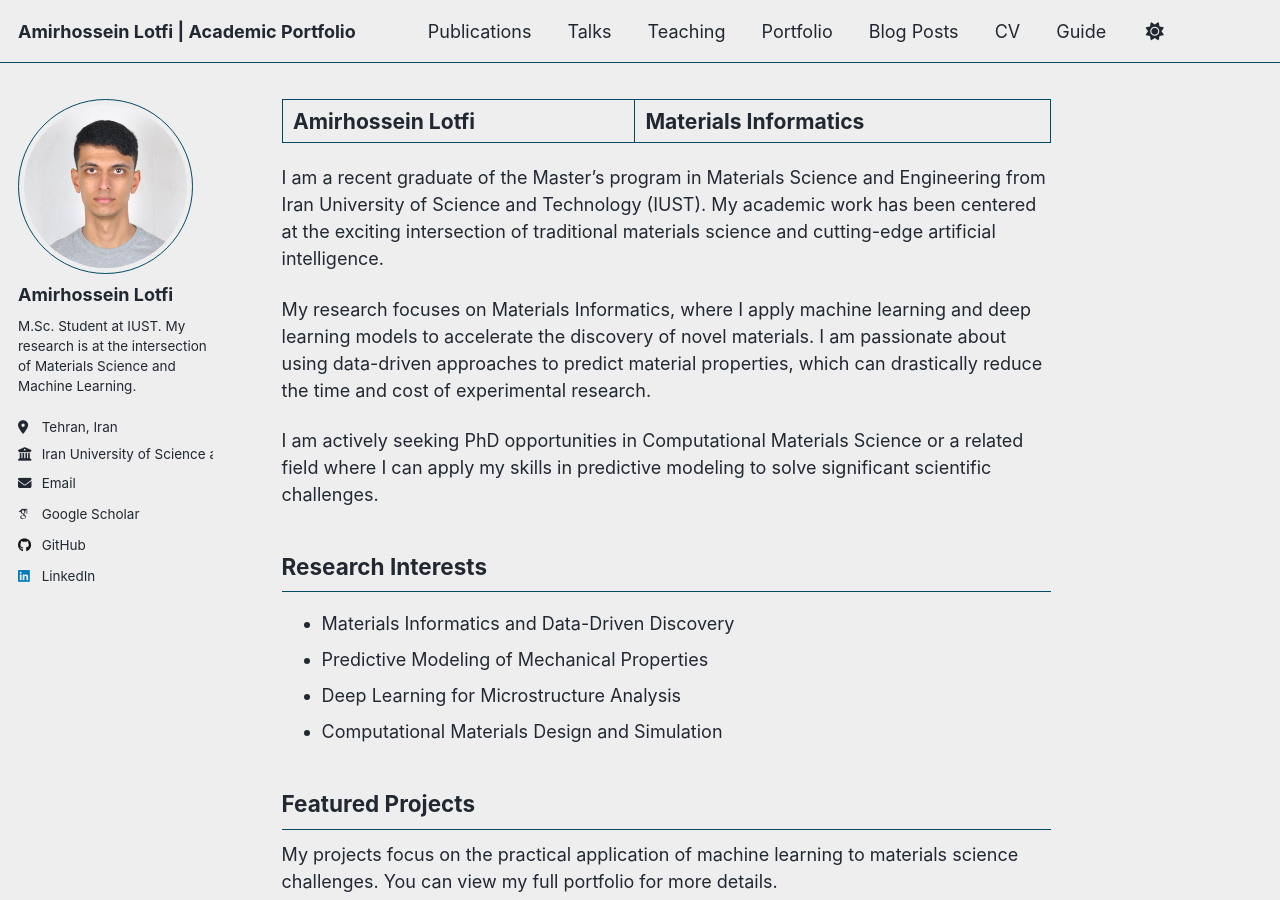
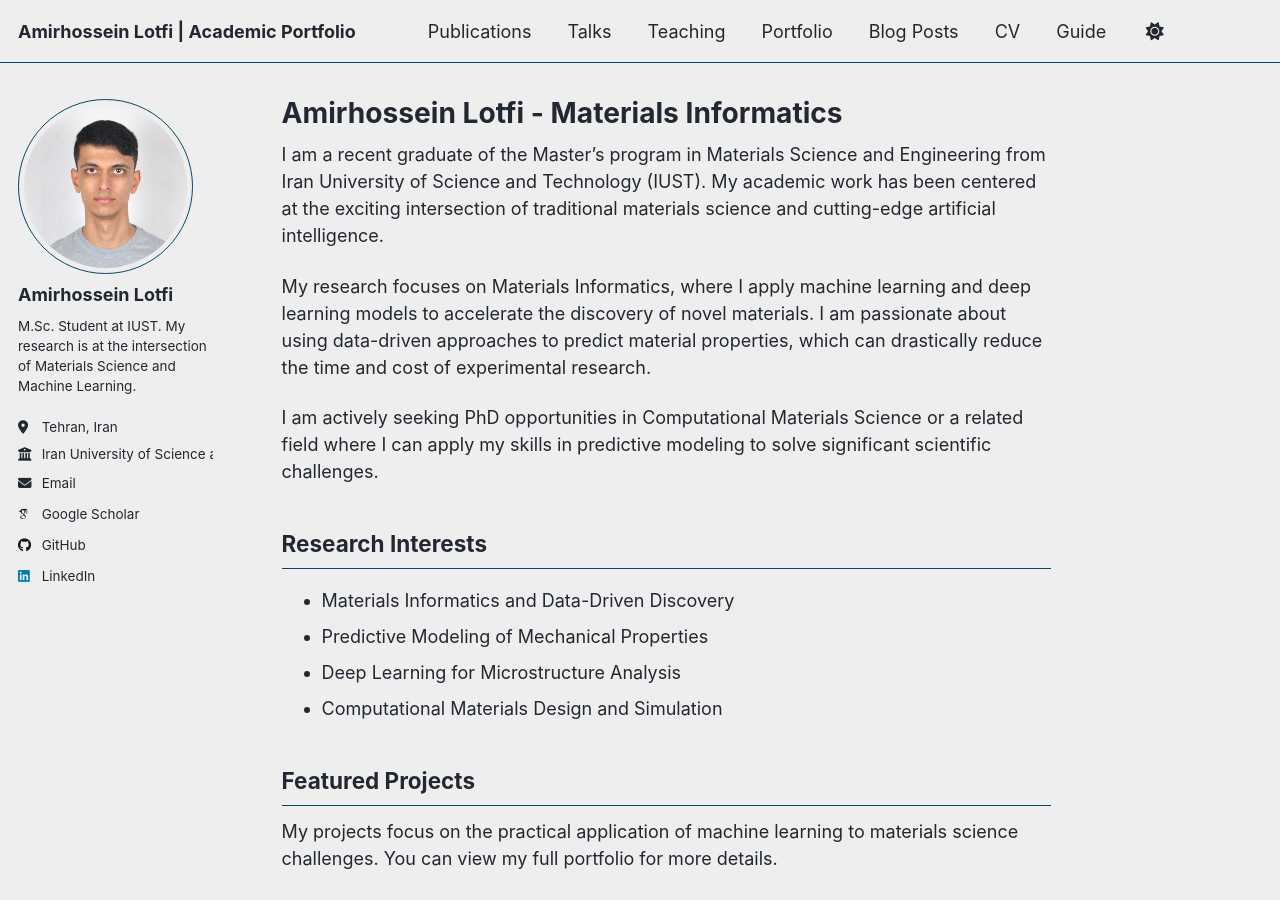
Before and after one commit to AmirLotfiSAI/AmirLotfiSAI.github.io, a Jekyll site: the page built from _pages/about.md, in a window 1280 px wide and 900 px high. Built offline with Jekyll 4.4.1, drawn with Linux system fonts in a browser that asks for light colours; some web fonts are replaced; a script that is not in the unit is left out.

```diff
--- a/_pages/about.md
+++ b/_pages/about.md
@@ -1,6 +1,6 @@
 ---
 permalink: /
-title: "Amirhossein Lotfi | Materials Informatics"
+title: "Amirhossein Lotfi - Materials Informatics"
 author_profile: true
 redirect_from:
   - /about/
```
